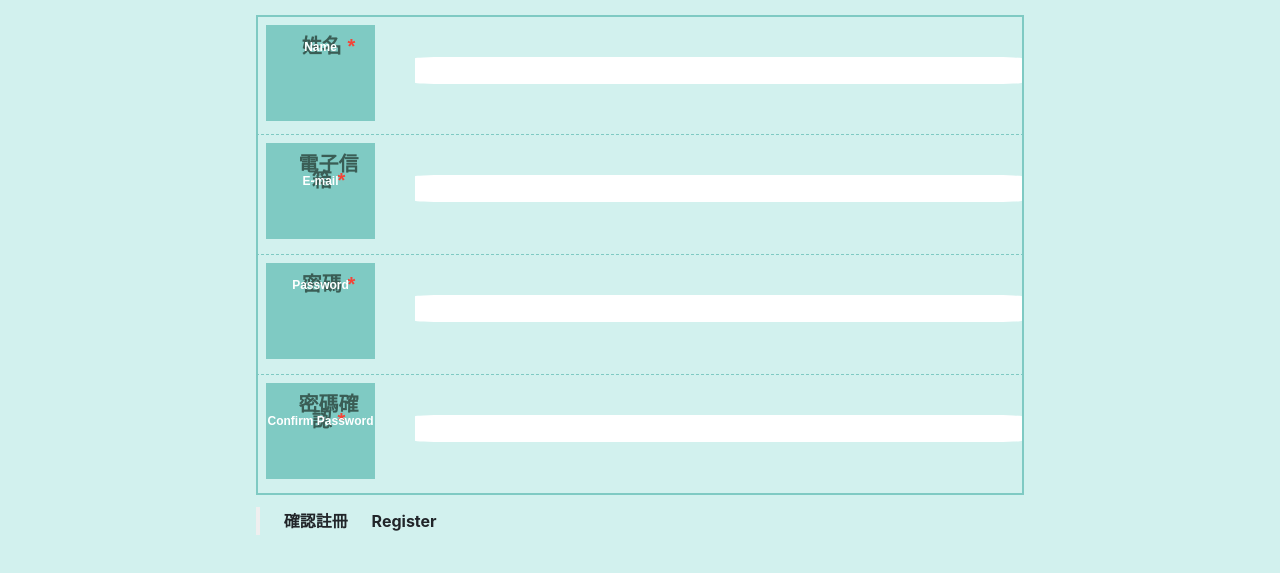
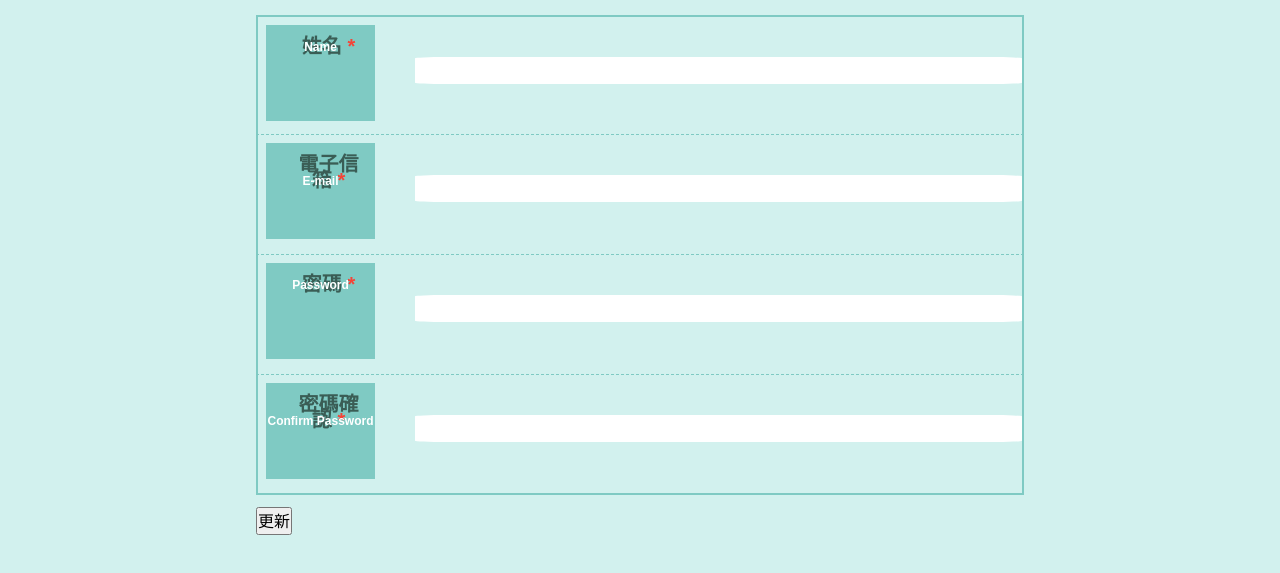
Before and after one commit to LAKERFrank/finalproject_sa, a plain HTML site: page FinalProject_SA/register.html in a window 1280 px wide. Shown: the part 227-800 px from the top of the page. Drawn offline with Linux system fonts and the light colour scheme.

Commit message:
Update register.html

```diff
--- a/FinalProject_SA/register.html
+++ b/FinalProject_SA/register.html
@@ -129,9 +129,7 @@
 <!--確認按鈕-->
     <div id="registerbuttoncontainer">
         <div id="registerbutton" >
-            <input type="button" id="submit"  style="outline: none;">
-                <span style="margin-left: 20px;">確認註冊</span>
-                <span style="margin-left: 20px;">Register</span>
+            <input type="button" id="submit" value="更新">
         </div>
     </div>
 	<!--  <input type="button" value="註冊" id="submit">-->
```
